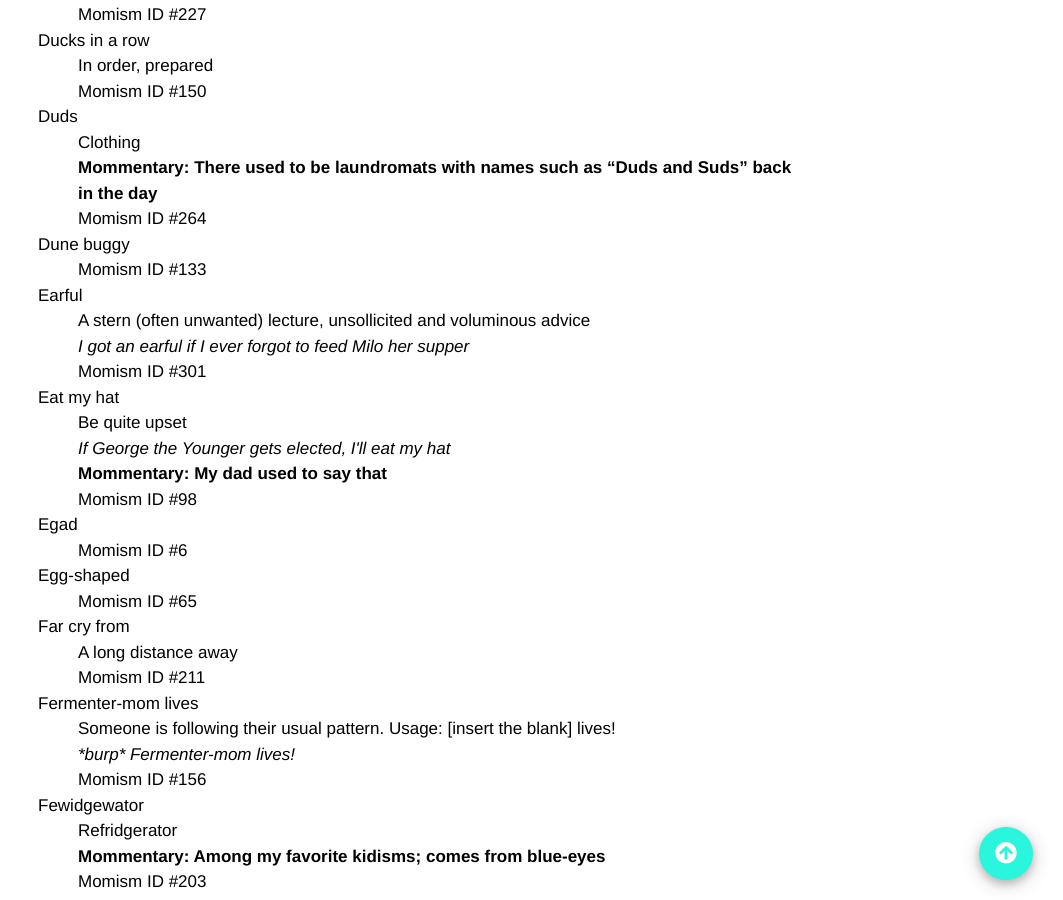
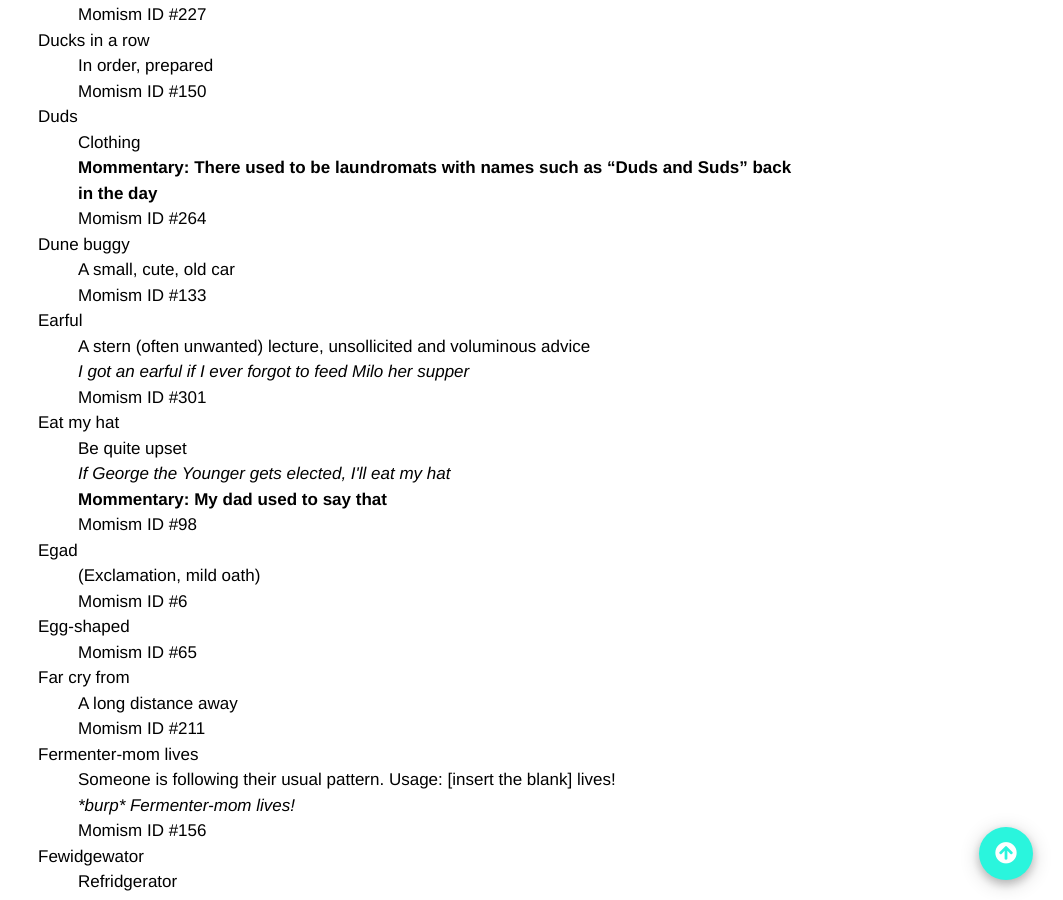
Before and after one commit to summerhays/new_momisms, a Jekyll site: the page built from _pages/old_list.md, in a window 1280 px wide and 900 px high, scrolled down 6468 px. Shown: the whole window, without its empty margins (217-1280 px from the left). Built offline with Jekyll 4.4.1, drawn with Linux system fonts in a browser that asks for light colours; some web fonts are replaced; comment, search, counter and statistics services are not loaded; some of the changed text lies outside the part shown.

Commit message:
momism id update no 2

```diff
--- a/_data/momisms.yaml
+++ b/_data/momisms.yaml
@@ -331,6 +331,7 @@
   date: "5/29/2020"
   order: 264
 - momism: "Dune buggy"
+  definition: "A small, cute, old car"
   date: "9/22/2010"
   order: 133
 - momism: "Earful"
@@ -345,6 +346,7 @@
   date: "6/14/2009"
   order: 98
 - momism: "Egad"
+  definition: "(Exclamation, mild oath)"
   date: "1/28/2009"
   order: 6
 - momism: "Egg-shaped"
@@ -416,6 +418,7 @@
   date: "12/26/2020"
   order: 288
 - momism: "Gadzooks"
+  definition: "(Mild oath)"
   date: "1/28/2009"
   order: 7
 - momism: "Garden variety"
@@ -548,6 +551,7 @@
   date: "2/7/2009"
   order: 48
 - momism: "Hell in a hand-basket"
+  definition: "On course for disaster, rapidly deteriorating"
   date: "2/8/2009"
   order: 55
 - momism: "High-tail it"
@@ -1109,6 +1113,8 @@
   date: "2/9/2009"
   order: 59
 - momism: "Snippy"
+  definition: "Curt, an irritable response"
+  mommentary: "See downright nippy"
   date: "2/9/2009"
   order: 58
 - momism: "Snorkel"
```
